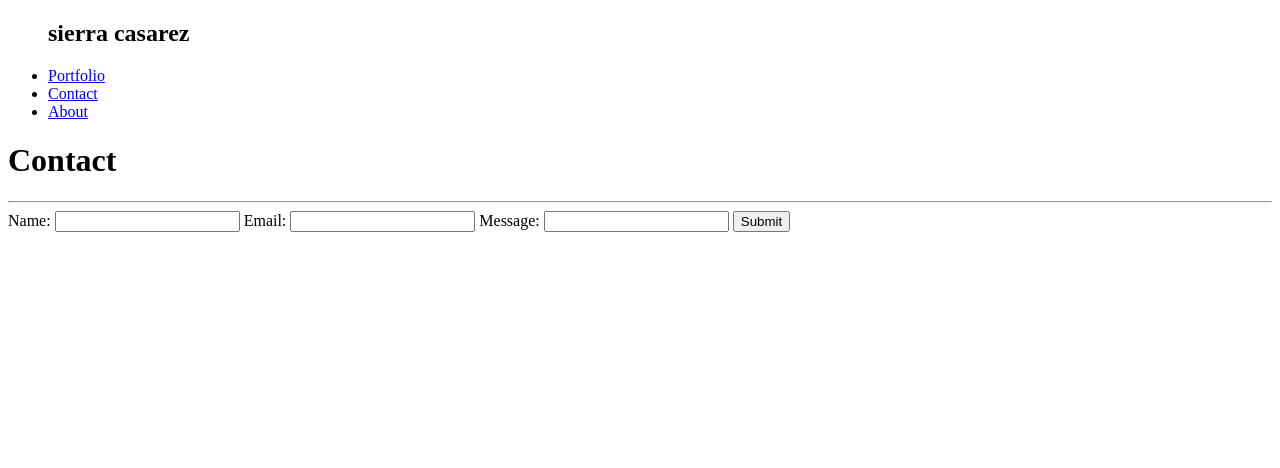
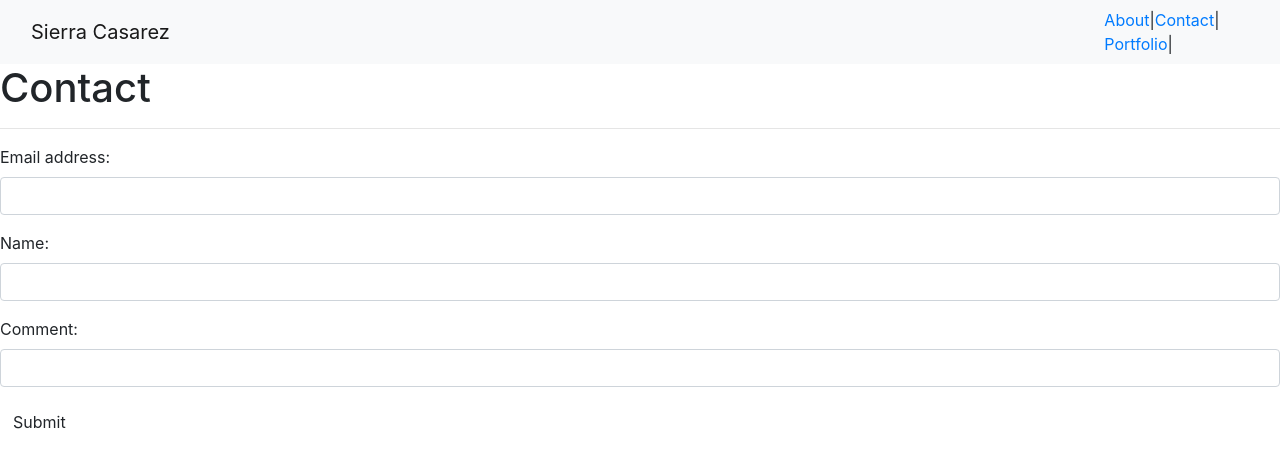
Before and after one commit to scasarez314/Bootstrap-Portfolio, a plain HTML site: page contact.html in a window 1280 px wide. Drawn offline with nearby package versions, Linux system fonts and the light colour scheme.

Commit message:
added a contact box to contact.html and refined the navbar tabs

```diff
--- a/contact.html
+++ b/contact.html
@@ -1,53 +1,66 @@
-<!DOCTYPE html>
-<html lang="en">
+<html>
+    <head>
 
-    <head>
-        <link rel="stylesheet" href=".//assets/css/style.css">
-
+        <link rel="stylesheet"
+            href="https://stackpath.bootstrapcdn.com/bootstrap/4.3.1/css/bootstrap.min.css">
     </head>
 
     <header>
-        <div class="clearfix"></div>
+            <nav class="navbar navbar-expand-lg navbar-light bg-light">
+                    <div class="container">
+                      <a class="navbar-brand" href="#">Sierra Casarez</a>
+                    </div>
 
-        <div class="navbar">
-
-            <nav>
-                <ul>
-                    <h1>sierra casarez</h1>
-                    <li><a href="portfolio.html">Portfolio</a></li>
-                    <li><a href="contact.html">Contact</a></li>
-                    <li><a href="index.html">About</a></li>
-                </ul>
-            </nav>
-
-        </div>
-
+                    <ul class="nav navbar-nav">
+                    <li><a href="index.html">About</a></li> |
+                    <li><a href="contact.html">Contact</a></li> |
+                    <li><a href="portfolio.html">Portfolio</a></li> |
+                    </ul>
+                  </nav>
+        </nav>
     </header>
-
 
     <body>
 
-        <div class="clearfix"></div>
+        <div class id="container">
 
-        <div class id="container">
             <h1>Contact</h1>
+
             <hr>
+
             <section id="contact">
 
-                <div class="contactbox">
-                    <form action="action_page.php">
+                <div class="contact">
+                    <form>
+                        <div class="form-group">
+                            <label for="email">Email address:</label>
+                            <input type="email" class="form-control" id="email">
+                        </div>
+                        <div class="form-group">
+                            <label for="name">Name:</label>
+                            <input type="name" class="form-control"
+                                id="name">
+                        </div>
+                        <div class="form-group">
+                            <label for="comment">Comment:</label>
+                            <input type="comment" class="form-control"
+                                id="comment">
+                        </div>
+                        <button type="submit" class="btn btn-default">Submit</button>
+                    </form>
+                    <!-- <form action="action_page.php"> -->
 
-                        <label for="fname">Name:</label>
-                        <input type="text" id="fname" name="fullname">
+                    <!-- <label for="fname">Name:</label> -->
+                    <!-- <input type="text" id="fname" name="fullname"> -->
 
-                        <label for="lname">Email:</label>
-                        <input type="text" id="email" name="email">
+                    <!-- <label for="lname">Email:</label> -->
+                    <!-- <input type="text" id="email" name="email"> -->
 
-                        <label for="Message">Message:</label>
-                        <input type="" id="Message" name="message">
+                    <!-- <label for="Message">Message:</label> -->
+                    <!-- <input type="" id="Message" name="message"> -->
 
-                        <input type="submit" value="Submit">
-                    </form>
+                    <!-- <input type="submit" value="Submit"> -->
+                    <!-- </form> -->
                 </div>
 
             </section>
```
Also changed, not shown: index.html (+12 -10 lines).
